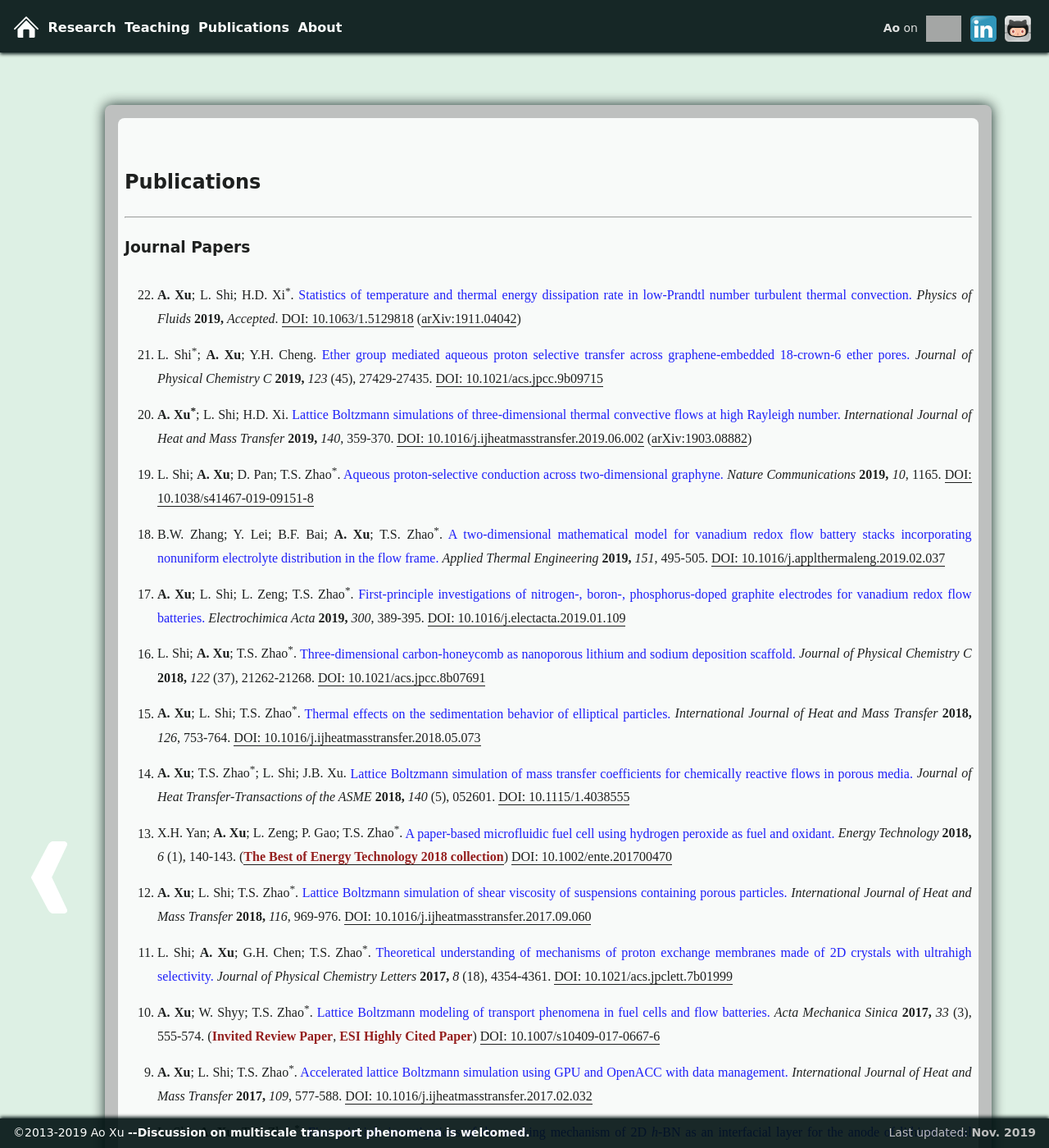
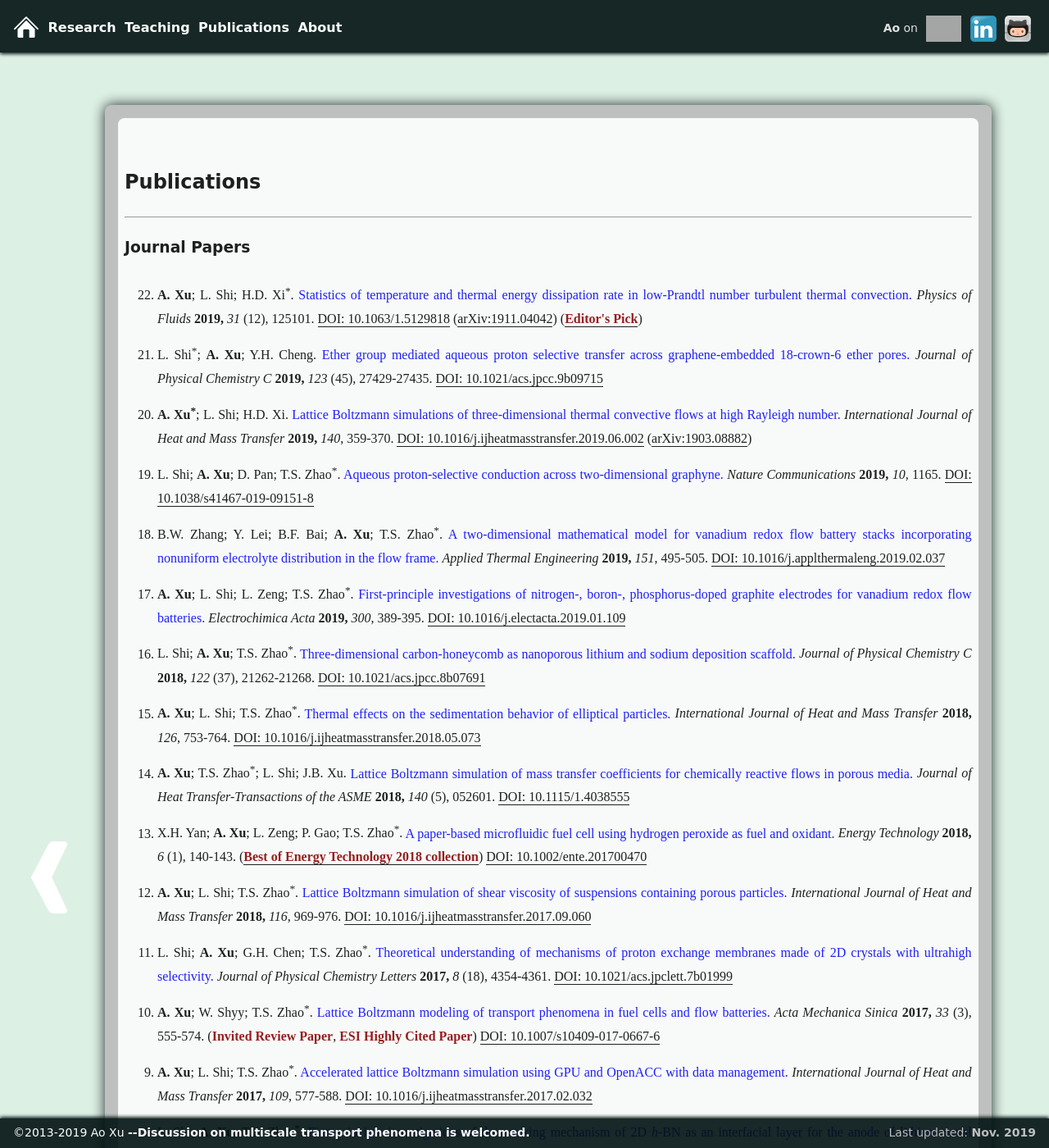
Before and after one commit to xuaoxiqi/xuaoxiqi.github.io, a Jekyll site: the page built from publications.html, in a window 1280 px wide and 1400 px high. Shown: the whole window at 82% size. Built offline with Jekyll 4.4.1, drawn with Linux system fonts in a browser that asks for light colours; some web fonts are replaced; grey boxes are pictures that could not be loaded.

Commit message:
update publication

```diff
--- a/about.html
+++ b/about.html
@@ -20,7 +20,7 @@ He received his bachelor's degree in Theoretical and Applied Mechanics from Univ
 and PhD degree in Mechanical Engineering from Hong Kong University of Science and Technology (HKUST) in 2017.
 Dr. Xu's research is focused on heat transfer in complex fluids.
 He has published 22 papers in various prestigious journals, among which 10 papers as first author.
-These papers have collectively received more than 460 citations and earned Dr. Xu an h-index of 12 (Google Scholar).
+These papers have collectively received more than 470 citations and earned Dr. Xu an h-index of 12 (Google Scholar).
 He is principle investigator of NSFC Young Scientists Fund and co-investigator of RGC General Research Fund.
 In the international community, Dr. Xu serves as Managing Editor of <i>International Journal of Heat and Mass Transfer</i> (Elsevier) and served as Managing Editor of <i>Applied Thermal Engineering</i> (Elsevier).
 </p>
@@ -31,7 +31,7 @@ In the international community, Dr. Xu serves as Managing Editor of <i>Internati
 2017年于香港科技大学机械及航空航天工程学系获博士学位，
 2017年10月至2018年10月于香港科技大学任职Research Associate，
 2018年10月入职西北工业大学航空学院流体力学系。
-徐博士致力于复杂流动与传热的格子玻尔兹曼模拟，在国际权威学术期刊发表SCI论文22篇（其中第一作者论文10篇），SCI引用380余次（其中他引350余次），h-因子为12，1篇为ESI高被引论文；
+徐博士致力于复杂流动与传热的格子玻尔兹曼模拟，在国际权威学术期刊发表SCI论文22篇（其中第一作者论文10篇），SCI引用400余次（其中他引370余次），h-因子为12，1篇为ESI高被引论文；
 主持国家自然科学基金青年科学基金项目1项，共同主持香港研究资助局优配研究金GRF项目1项。
 在国际学术界，徐博士担任《International Journal of Heat and Mass Transfer》常务编辑（中科院2区Top期刊），曾任《Applied Thermal Engineering》常务编辑（中科院2区Top期刊）。
 </p>
--- a/publications.html
+++ b/publications.html
@@ -22,9 +22,10 @@ title: Publications
         <!--022-->
         <li class="liPublications"><b>A. Xu</b>; L. Shi; H.D. Xi<sup>*</sup>.
         <a class="publications" href="./publications/022_POF2019.pdf">Statistics of temperature and thermal energy dissipation rate in low-Prandtl number turbulent thermal convection.</a>
-        <i>Physics of Fluids</i> <b>2019,</b> <i>Accepted</i>.
+        <i>Physics of Fluids</i> <b>2019,</b> <i>31</i> (12), 125101.
         <a href="https://doi.org/10.1063/1.5129818" target="_blank">DOI: 10.1063/1.5129818</a>
         (<a href="https://arxiv.org/abs/1911.04042" target="_blank">arXiv:1911.04042</a>)
+        (<a href="https://aip.scitation.org/topic/collections/editors-pick?SeriesKey=phf" target="_blank"><font color="darkred"><b>Editor's Pick</b></font></a>)
         </li>
 
         <!--021-->
@@ -88,7 +89,7 @@ title: Publications
         <li class="liPublications"> X.H. Yan; <b>A. Xu</b>; L. Zeng; P. Gao; T.S. Zhao<sup>*</sup>.
         <a class="publications" href="./publications/013_ET2018.pdf">A paper-based microfluidic fuel cell using hydrogen peroxide as fuel and oxidant.</a>
         <i>Energy Technology</i> <b>2018,</b> <i>6</i> (1), 140-143.
-        (<a href="https://onlinelibrary.wiley.com/page/journal/21944296/homepage/2198_bestof2018.html"><font color="darkred"><b>The Best of Energy Technology 2018 collection</b></font></a>)
+        (<a href="https://onlinelibrary.wiley.com/page/journal/21944296/homepage/2198_bestof2018.html"><font color="darkred"><b>Best of Energy Technology 2018 collection</b></font></a>)
         <a href="http://dx.doi.org/10.1002/ente.201700470" target="_blank">DOI: 10.1002/ente.201700470</a>
         </li>
 
```
Also changed, not shown: 2 other files.
